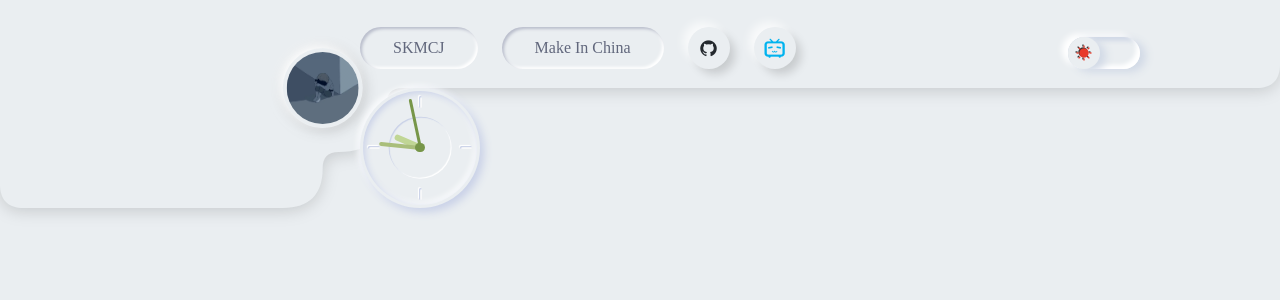
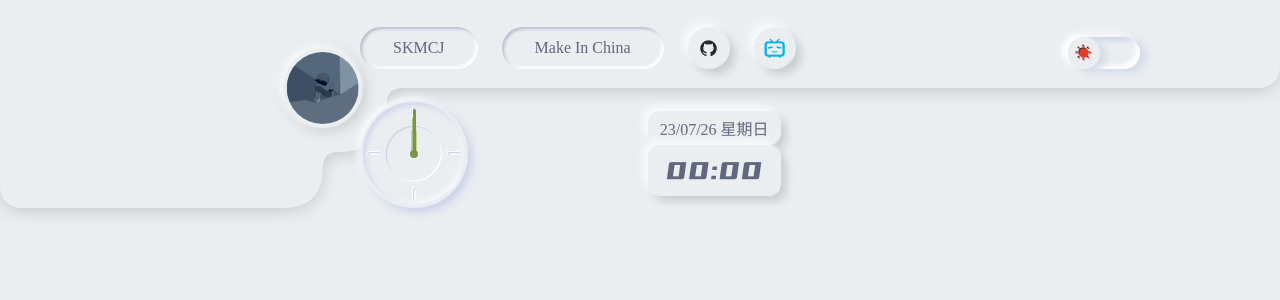
Before and after one commit to skmcj/release, a Vue app: page / in a window 1280 px wide. Shown: the top 300 px of the page. Built offline with nearby package versions, Linux system fonts and the light colour scheme.

Commit message:
<add>添加数码时钟组件

```diff
--- a/src/components/VMBlock.vue
+++ b/src/components/VMBlock.vue
@@ -19,12 +19,14 @@ interface VMBlockProps {
   radius?: number | string;
   padding?: number | string;
   message?: string;
+  fontSize?: number | string;
 }
 const props = withDefaults(defineProps<VMBlockProps>(), {
   in: false,
   width: undefined,
   height: undefined,
-  radius: undefined
+  radius: undefined,
+  fontSize: undefined
 });
 
 const bStyle = computed(() => {
@@ -33,6 +35,7 @@ const bStyle = computed(() => {
   props.height && (style.height = getPropsStyle(props.height));
   props.radius && (style.borderRadius = getPropsStyle(props.radius));
   props.padding && (style.padding = getPropsStyle(props.padding));
+  props.fontSize && (style.fontSize = getPropsStyle(props.fontSize));
   return style;
 });
 
@@ -52,6 +55,8 @@ const getPropsStyle = (val: number | string) => {
   display: flex;
   align-items: center;
   justify-content: center;
+  box-sizing: border-box;
+  padding: 0 12px;
   &:not(.is-in) {
     box-shadow: -6px -6px 10px -1px var(--wshadow70), 6px 6px 10px -1px var(--bshadow15);
   }
--- a/src/components/VMClock.vue
+++ b/src/components/VMClock.vue
@@ -42,7 +42,8 @@ const getPropsStyle = (val: number | string) => {
 };
 
 onMounted(() => {
-  clock();
+  // 开发阶段暂时关闭
+  // clock();
 });
 
 // 控制时钟转动
--- /dev/null
+++ b/src/components/VMDigitalClock.vue
@@ -0,0 +1,144 @@
+<template>
+  <div
+    class="vm-dclock"
+    :class="{
+      'is-in': props.in
+    }"
+    :style="bStyle">
+    <span class="vm-time">{{ time }}</span>
+  </div>
+</template>
+
+<script setup lang="ts">
+import { computed, onBeforeMount, ref } from 'vue';
+
+const time = ref('00:00');
+
+interface VMBlockProps {
+  in?: boolean;
+  width?: number | string;
+  height?: number | string;
+  radius?: number | string;
+  padding?: number | string;
+  fontSize?: number | string;
+  ping?: string;
+  format?: string; // 显示类型: [h-时, m-分, s-秒]
+}
+const props = withDefaults(defineProps<VMBlockProps>(), {
+  in: false,
+  width: undefined,
+  height: undefined,
+  radius: undefined,
+  fontSize: undefined,
+  /**
+   * 每隔多久更新一次
+   * h-1时, m-1分, s-1秒
+   */
+  ping: 'm',
+  /** 日期时间格式字符串
+   * y-年, M-月, d-日, h-时12, H-时24, m-分, s-秒, S-毫秒, a-上午|下午, A-AM|PM
+   */
+  format: 'HH:mm'
+});
+
+const bStyle = computed(() => {
+  const style: any = {};
+  props.width && (style.width = getPropsStyle(props.width));
+  props.height && (style.height = getPropsStyle(props.height));
+  props.radius && (style.borderRadius = getPropsStyle(props.radius));
+  props.padding && (style.padding = getPropsStyle(props.padding));
+  props.fontSize && (style.fontSize = getPropsStyle(props.fontSize));
+  return style;
+});
+
+const getPropsStyle = (val: number | string) => {
+  if (typeof val === 'number') return `${val}px`;
+  else return val;
+};
+
+onBeforeMount(() => {
+  // 开发阶段暂时关闭
+  // dclock();
+});
+
+/**
+ * 控制时钟运行
+ */
+const dclock = () => {
+  time.value = formatDate(new Date(), props.format);
+  switch (props.ping) {
+    case 'h':
+      setTimeout(dclock, 3599700);
+      break;
+    case 'm':
+      setTimeout(dclock, 59700);
+      break;
+    case 's':
+      setTimeout(dclock, 500);
+      break;
+  }
+};
+
+interface DateFormatMap {
+  [key: string]: number | string;
+}
+
+/**
+ *
+ * @param date
+ * @param format
+ */
+function formatDate(date: Date, format: string = 'HH:mm') {
+  const re = /(y+)/;
+  if (re.test(format)) {
+    const t = re.exec(format)![1];
+    format = format.replace(t, (date.getFullYear() + '').substring(4 - t.length));
+  }
+
+  const o: DateFormatMap = {
+    'M+': date.getMonth() + 1, // 月
+    'd+': date.getDate(), // 日
+    'h+': date.getHours() % 12 === 0 ? 12 : date.getHours() % 12, // 小时[12]
+    'H+': date.getHours(), // 小时[24]
+    'm+': date.getMinutes(), // 分
+    's+': date.getSeconds(), // 秒
+    'q+': Math.floor((date.getMonth() + 3) / 3), // 季度
+    S: date.getMilliseconds(), // 毫秒
+    a: date.getHours() < 12 ? '上午' : '下午', // 上午/下午
+    A: date.getHours() < 12 ? 'AM' : 'PM' // AM/PM
+  };
+  for (let k in o) {
+    const regx = new RegExp('(' + k + ')');
+    if (regx.test(format)) {
+      const t = regx.exec(format)![1];
+      format = format.replace(t, t.length === 1 ? `${o[k]}` : `00${o[k]}`.slice(t.length * -1));
+    }
+  }
+  return format;
+}
+</script>
+
+<style lang="less" scoped>
+.vm-dclock {
+  user-select: none;
+  border-radius: 12px;
+  transition: background-color 0.2s ease-in-out;
+  background-color: var(--bg);
+  display: flex;
+  align-items: center;
+  justify-content: center;
+  box-sizing: border-box;
+  padding: 6px 12px;
+  font-family: 'YouSheBiaoTiHei';
+  &:not(.is-in) {
+    box-shadow: -6px -6px 10px -1px var(--wshadow70), 6px 6px 10px -1px var(--bshadow15);
+  }
+  &.is-in {
+    box-shadow: inset 2px 2px 3px 0px var(--wshadow1), inset -2px -2px 3px 0px var(--wshadow0);
+  }
+  .vm-time {
+    font-size: 30px;
+    color: var(--primary-text);
+  }
+}
+</style>
--- a/src/utils/commonUtil.ts
+++ b/src/utils/commonUtil.ts
@@ -14,3 +14,12 @@ export const changeThemeMode = function (mode: number = 0) {
   }
   document.body.className = modeStr;
 };
+
+/**
+ * 打开link
+ * @param link
+ * @param target
+ */
+export const openLink = (link: string, target: string = '_blank') => {
+  window.open(link, target);
+};
--- a/src/views/Pc.vue
+++ b/src/views/Pc.vue
@@ -1,6 +1,6 @@
 <template>
   <div class="main">
-    <div class="top" ref="topBox">
+    <div class="top">
       <HeaderSvg class="bg" />
       <div class="top-content">
         <div class="right">
@@ -30,8 +30,14 @@
                 active-color="var(--mode-ac)" />
             </div>
           </div>
-          <div class="top-tools">
-            <VMClock />
+          <div class="top-tools" ref="toolsBox">
+            <VMClock :size="toolHeight" />
+            <div class="tools-date-box">
+              <VMBlock message="23/07/26 星期日" />
+              <VMDigitalClock />
+            </div>
+            <div></div>
+            <div></div>
           </div>
         </div>
       </div>
@@ -41,27 +47,23 @@
 
 <script setup lang="ts">
 import { ref, onMounted, watch } from 'vue';
-import { changeThemeMode } from '@/utils/commonUtil';
+import { changeThemeMode, openLink } from '@/utils/commonUtil';
 import HeaderSvg from '@/components/HeaderSvg.vue';
 import VMBlock from '@/components/VMBlock.vue';
 import VMButton from '@/components/VMButton.vue';
 import VMSwitch from '@/components/VMSwitch.vue';
 import VMClock from '@/components/VMClock.vue';
+import VMDigitalClock from '@/components/VMDigitalClock.vue';
 
-const topBox = ref(null);
+const toolsBox = ref<HTMLElement>();
+const toolHeight = ref(120);
 
 const isDark = ref(false);
 
-onMounted(() => {});
-
-/**
- * 打开link
- * @param link
- * @param target
- */
-const openLink = (link: string, target: string = '_blank') => {
-  window.open(link, target);
-};
+onMounted(() => {
+  const toolsEl = toolsBox.value as HTMLElement;
+  toolHeight.value = toolsEl.clientHeight - 12;
+});
 
 watch(isDark, val => {
   changeThemeMode(val ? 1 : 0);
@@ -116,10 +118,21 @@ watch(isDark, val => {
     }
   }
   .top-tools {
+    box-sizing: border-box;
+    padding-top: 12px;
     width: 100%;
     height: 58%;
     display: flex;
     align-items: flex-end;
+    justify-content: space-between;
+  }
+  .tools-date-box {
+    display: flex;
+    flex-direction: column;
+    justify-content: space-between;
+    height: 100%;
+    box-sizing: border-box;
+    padding: 12px 0;
   }
 }
 @media (max-width: 1080px) {
```
